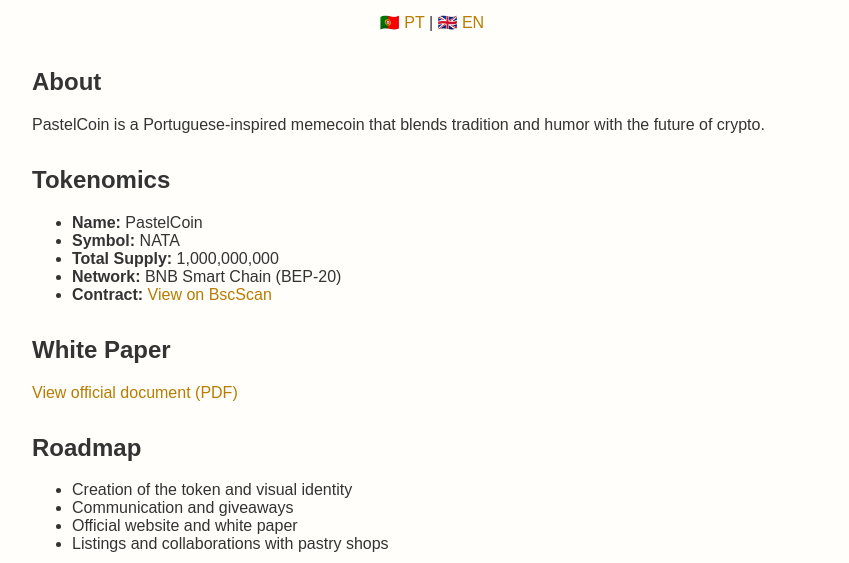
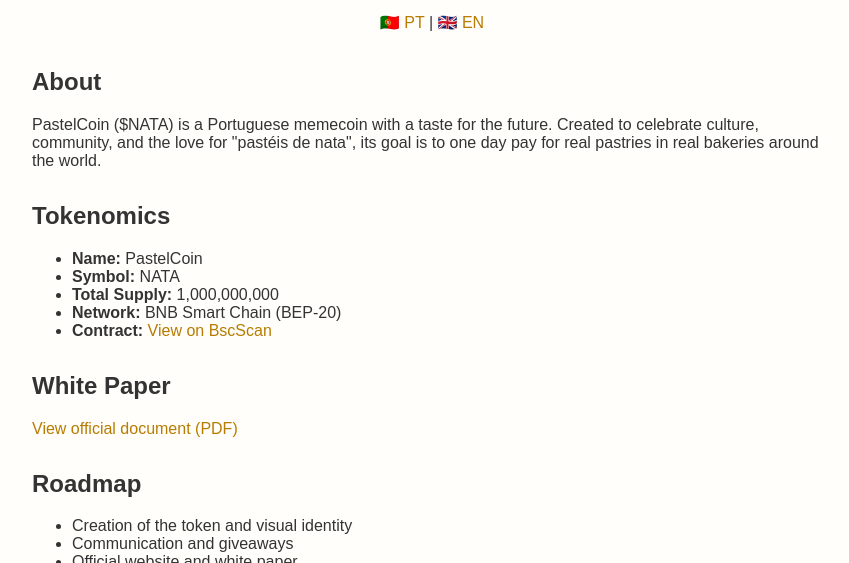
Before and after one commit to PastelArmy/PastelCoin, a plain HTML site: page index.html in a window 1280 px wide. Shown: the part 237-800 px from the top of the page, without its empty margins (208-1057 px from the left). Drawn offline with Linux system fonts and the light colour scheme.

Commit message:
Update index.html

```diff
--- a/index.html
+++ b/index.html
@@ -20,7 +20,9 @@
     <main>
         <section>
             <h2>About</h2>
-            <p>PastelCoin is a Portuguese-inspired memecoin that blends tradition and humor with the future of crypto.</p>
+            <p>PastelCoin ($NATA) is a Portuguese memecoin with a taste for the future.
+Created to celebrate culture, community, and the love for "pastéis de nata", its goal is to one day pay for real pastries in real bakeries around the world.
+</p>
         </section>
 
         <section>
```
